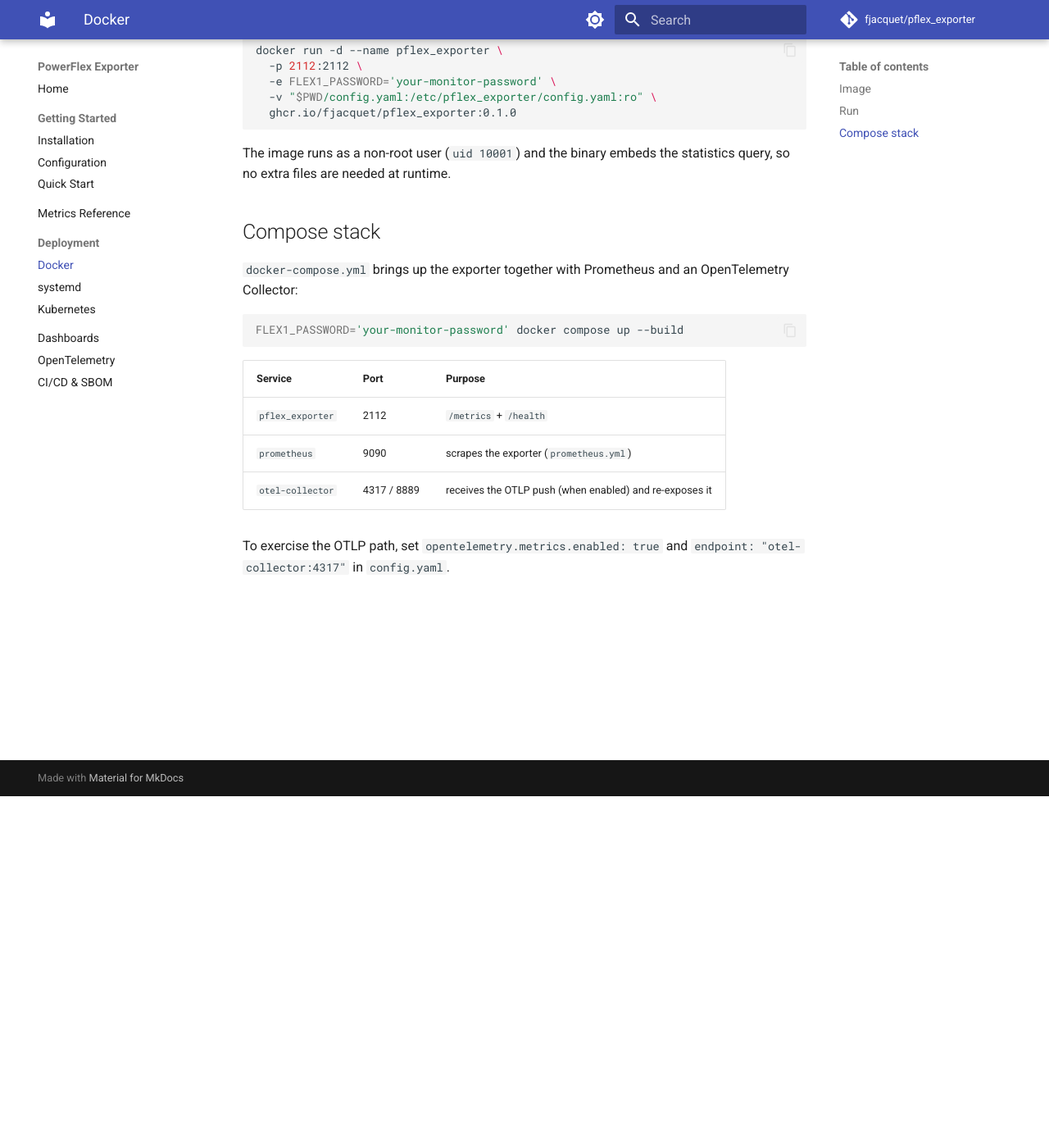
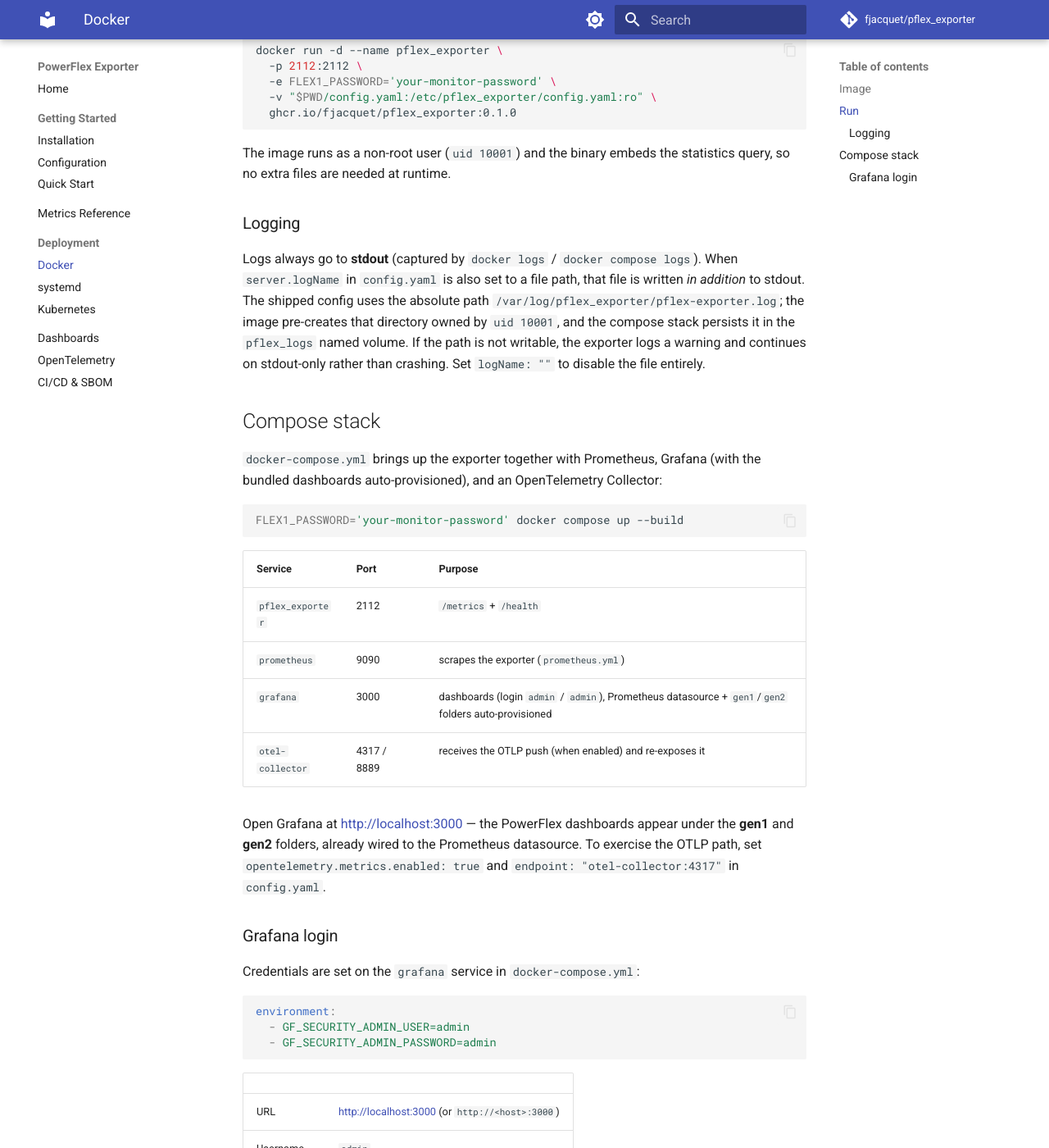
Before and after one commit to fjacquet/pflex_exporter, an MkDocs documentation site: the page built from docs/deployment/docker.md, in a window 1280 px wide and 1400 px high, scrolled down 429 px. Shown: the whole window at 82% size. Built offline with MkDocs 1.6.1 and Material for MkDocs 9.7.7, drawn with Linux system fonts in a browser that asks for light colours; comment, search, counter and statistics services are not loaded; some of the changed text lies outside the part shown.

Commit message:
fix: stop container log-dir crash; add Grafana to compose test stack
The exporter crash-looped in Docker with "mkdir log: permission denied":
config.yaml shipped a relative logName ("log/...") that resolved to /log,
which the non-root pflex user (uid 10001) cannot create.

- logging: PrepareLogs now degrades to stdout-only with a warning instead
  of aborting when the log dir/file is not writable (read-only FS, restricted
  perms). stdout already carries every line via the MultiWriter. Add tests.
- config.yaml: use an absolute logName (/var/log/pflex_exporter/...) so it
  resolves the same in containers and under systemd.
- Dockerfile: pre-create /var/log/pflex_exporter owned by uid 10001 so a
  named volume inherits writable ownership.
- docker-compose: add a pflex_logs volume, pull_policy: build (the image is
  build-only; avoids "pull access denied"), and a Grafana service with the
  bundled gen1/gen2 dashboards + Prometheus datasource auto-provisioned.
- docs: document container logging behavior, the Grafana stack, and login.

Co-Authored-By: Claude Opus 4.8 <noreply@anthropic.com>

````diff
--- a/config.yaml
+++ b/config.yaml
@@ -7,7 +7,10 @@ server:
   host: "0.0.0.0"
   port: "2112"
   uri: "/metrics"
-  logName: "log/pflex-exporter.log" # empty -> stdout only
+  # Absolute path so it resolves the same in containers and under systemd.
+  # Empty string -> stdout only (recommended for k8s/systemd, captured by the runtime).
+  # If the path isn't writable, logging falls back to stdout with a warning.
+  logName: "/var/log/pflex_exporter/pflex-exporter.log"
 
 collection:
   interval: "10s" # how often the background loop polls every cluster
--- a/docs/deployment/docker.md
+++ b/docs/deployment/docker.md
@@ -24,10 +24,20 @@ docker run -d --name pflex_exporter \
 The image runs as a non-root user (`uid 10001`) and the binary embeds the statistics
 query, so no extra files are needed at runtime.
 
+### Logging
+
+Logs always go to **stdout** (captured by `docker logs` / `docker compose logs`). When
+`server.logName` in `config.yaml` is also set to a file path, that file is written *in
+addition* to stdout. The shipped config uses the absolute path
+`/var/log/pflex_exporter/pflex-exporter.log`; the image pre-creates that directory owned
+by `uid 10001`, and the compose stack persists it in the `pflex_logs` named volume. If the
+path is not writable, the exporter logs a warning and continues on stdout-only rather than
+crashing. Set `logName: ""` to disable the file entirely.
+
 ## Compose stack
 
-`docker-compose.yml` brings up the exporter together with Prometheus and an OpenTelemetry
-Collector:
+`docker-compose.yml` brings up the exporter together with Prometheus, Grafana (with the
+bundled dashboards auto-provisioned), and an OpenTelemetry Collector:
 
 ```bash
 FLEX1_PASSWORD='your-monitor-password' docker compose up --build
@@ -37,7 +47,42 @@ FLEX1_PASSWORD='your-monitor-password' docker compose up --build
 |---|---|---|
 | `pflex_exporter` | 2112 | `/metrics` + `/health` |
 | `prometheus` | 9090 | scrapes the exporter (`prometheus.yml`) |
+| `grafana` | 3000 | dashboards (login `admin` / `admin`), Prometheus datasource + `gen1`/`gen2` folders auto-provisioned |
 | `otel-collector` | 4317 / 8889 | receives the OTLP push (when enabled) and re-exposes it |
 
-To exercise the OTLP path, set `opentelemetry.metrics.enabled: true` and
-`endpoint: "otel-collector:4317"` in `config.yaml`.
+Open Grafana at <http://localhost:3000> — the PowerFlex dashboards appear under the
+**gen1** and **gen2** folders, already wired to the Prometheus datasource. To exercise the
+OTLP path, set `opentelemetry.metrics.enabled: true` and `endpoint: "otel-collector:4317"`
+in `config.yaml`.
+
+### Grafana login
+
+Credentials are set on the `grafana` service in `docker-compose.yml`:
+
+```yaml
+environment:
+  - GF_SECURITY_ADMIN_USER=admin
+  - GF_SECURITY_ADMIN_PASSWORD=admin
+```
+
+| | |
+|---|---|
+| URL | <http://localhost:3000> (or `http://<host>:3000`) |
+| Username | `admin` |
+| Password | `admin` |
+
+Setting `GF_SECURITY_ADMIN_PASSWORD` explicitly also skips Grafana's first-login
+forced-password-change screen.
+
+**Changing the password.** `GF_SECURITY_ADMIN_PASSWORD` only applies when the Grafana
+database is first created. The compose stack uses **ephemeral** Grafana storage (no named
+volume), so `docker compose down && docker compose up -d` resets to `admin` / `admin` and
+re-provisions the datasource and dashboards. To change it on an already-running instance:
+
+```bash
+docker compose exec grafana grafana cli admin reset-admin-password <newpass>
+```
+
+!!! warning
+    These are local test-stack credentials. Change them (and avoid exposing port 3000)
+    before using this stack anywhere shared.
````
Also changed, not shown: docker-compose.yml (+29 -0 lines), docs/getting-started/configuration.md (+2 -2 lines), 7 other files.
